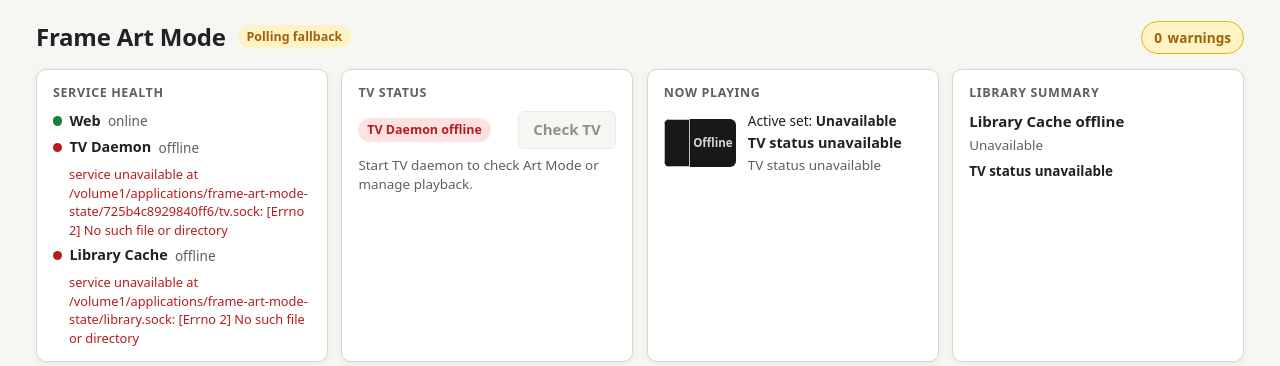
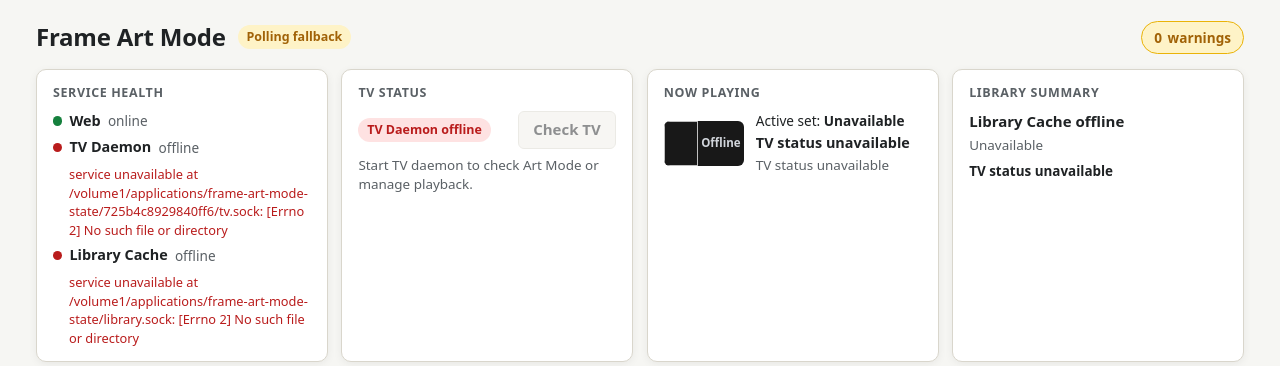
Before and after one commit to xkahn/frame-art-mode, a Flask app: page / in a window 1280 px wide. Shown: the top 366 px of the page. Run offline with Flask 3, Linux system fonts and the light colour scheme; parts of the project's set-up code (start-up, migrations or seed data) failed here and were passed over.

Commit message:
Display portrait thumbnails unclipped in 16:9 TV frame
- Change .card-media and .now-playing-thumb-wrap to 16:9 with object-fit: contain over #181818
- Add CSS regression check in tests/test_web_server.py (150 tests passing)

```diff
--- a/frame_art_mode/static/app.css
+++ b/frame_art_mode/static/app.css
@@ -243,8 +243,8 @@ body {
 }
 
 .now-playing-thumb-wrap {
-  width: 72px;
-  height: 48px;
+  width: 80px;
+  height: 45px;
   border-radius: 6px;
   overflow: hidden;
   background: #181818;
@@ -257,7 +257,7 @@ body {
 .now-playing-thumb {
   width: 100%;
   height: 100%;
-  object-fit: cover;
+  object-fit: contain;
   display: block;
 }
 
@@ -527,7 +527,7 @@ button:disabled {
 .card-media {
   position: relative;
   width: 100%;
-  aspect-ratio: 3 / 2;
+  aspect-ratio: 16 / 9;
   background: #181818;
   display: flex;
   align-items: center;
@@ -537,7 +537,7 @@ button:disabled {
 .card-img {
   width: 100%;
   height: 100%;
-  object-fit: cover;
+  object-fit: contain;
   display: block;
 }
 
```
Also changed, not shown: tests/test_web_server.py (+3 -0 lines).
